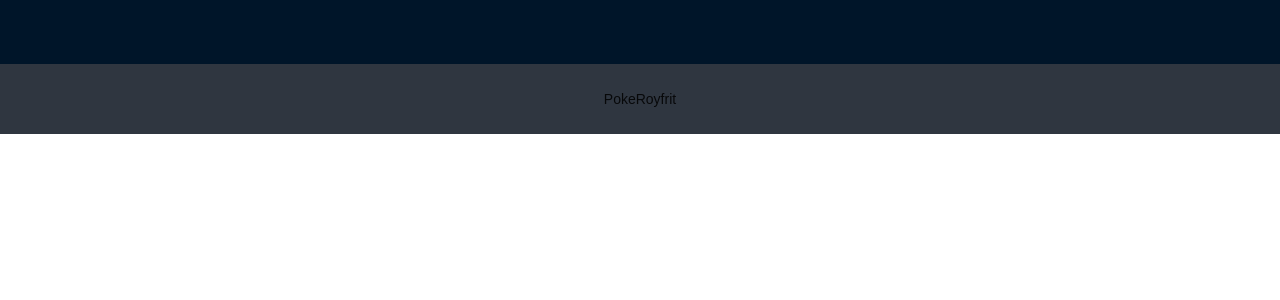
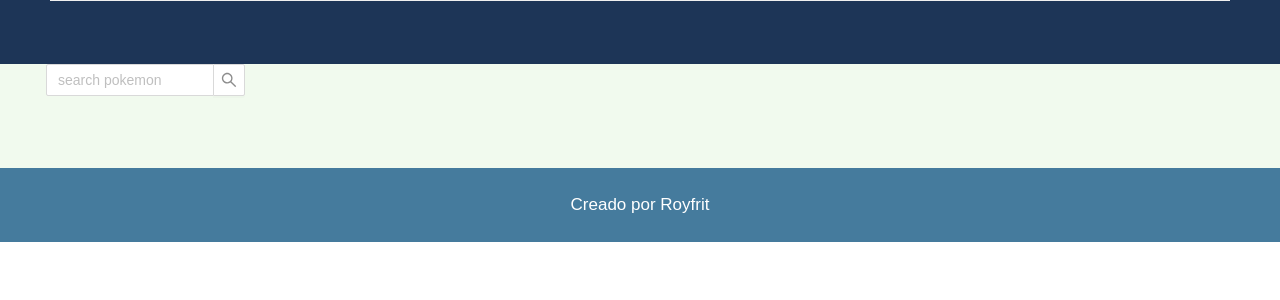
Before and after one commit to Royfrit/PokedexRoyfrit, a React (Create React App) app: page / in a window 1280 px wide. Shown: the top 300 px of the page. Built offline with nearby package versions, Linux system fonts and the light colour scheme; no server answers.

Commit message:
integre sass, seach

```diff
--- a/src/components/generatePokemon.jsx
+++ b/src/components/generatePokemon.jsx
@@ -1,20 +1,29 @@
 import React from 'react';
 import { toFirstCharUppercase, GET_POKEMON_IMG_FULL } from "../constante";
-import { Descriptions} from 'antd';
+import { Descriptions, Button } from 'antd';
+import '../styles/pages/generatePokemon.scss'
 
-const GeneratePokemonJSX = (pokemon) => {
-    const { name, id, abilities, types, sprites, stats, base_experience } = pokemon.pokemon;
+const GeneratePokemonJSX = (props) => {
+    console.log(props);
+    const { name, id, abilities, types, sprites, stats, base_experience } = props.pokemon;
     const fullImageUrl = `${GET_POKEMON_IMG_FULL}${id}.png`;
     return (
       <>
-        <div style={{ padding: '35px 75px 0 75px' }}>
-          <div style={{textAlign: 'center'}}> {`${id}.`} {toFirstCharUppercase(name)} <img width= {'400'} src={fullImageUrl}></img></div>
-          <Descriptions title="Especificaciones del Pokemón" bordered>
-            <Descriptions.Item label="Nombre">{toFirstCharUppercase(name)}</Descriptions.Item>
-            <Descriptions.Item label="Abilidades">
+        <div className="PokeDescription">
+          <div className="PokeDescription__DivButton">
+            <Button className="PokeDescription__Button" type="primary" onClick={() => props.history.history.push('/')}>
+                Back
+            </Button>
+          </div>
+          <div className="PokeDescription__Img">
+            <img className="PokeDescription__ImgDimension" src={fullImageUrl}></img>
+          </div>
+          <Descriptions className="PokeDescription__specs" title="Details" bordered>
+            <Descriptions.Item label="Name">{toFirstCharUppercase(name)}</Descriptions.Item>
+            <Descriptions.Item label="Abilities">
               {abilities.map(item => (<p>{item.ability.name}</p>))}
             </Descriptions.Item>
-            <Descriptions.Item label="Tipo">
+            <Descriptions.Item label="Type">
               {types.map(item => (<p>{item.type.name}</p>))}
             </Descriptions.Item>
             <Descriptions.Item label="Version Shiny">
@@ -23,7 +32,7 @@ const GeneratePokemonJSX = (pokemon) => {
             <Descriptions.Item label="Stats">
               {stats.map(item => (<p>{item.base_stat}</p>))}
             </Descriptions.Item>
-            <Descriptions.Item label="Experiencia Base" span={3}>
+            <Descriptions.Item label="Base Experience" span={3}>
               <p>{base_experience}</p>
             </Descriptions.Item>
           </Descriptions>
--- a/src/index.js
+++ b/src/index.js
@@ -5,19 +5,20 @@ import * as serviceWorker from "./serviceWorker";
 import { Router } from "react-router-dom";
 import { createBrowserHistory } from "history";
 import {Layout, Menu } from 'antd';
+import '../src/styles/pages/index.scss'
 const { Header, Footer } = Layout;
+
 
 const history = createBrowserHistory();
 ReactDOM.render(
   <React.StrictMode>
     <Router history={history}>
     <Layout className="layout">
-      <Header>
-      <div className="logo" />
-      <Menu theme="dark" mode="horizontal" defaultSelectedKeys={['2']}/>
+      <Header className="layout__header">
+        <Menu  mode="horizontal" defaultSelectedKeys={['2']}/>
       </Header>
         <App />
-        <Footer style={{ textAlign: 'center', background: '#2f3640'}}>PokeRoyfrit</Footer>
+        <Footer className="layout__footer">Creado por Royfrit</Footer>
     </Layout>
     </Router>
   </React.StrictMode>,
--- a/src/pages/layoutHome.jsx
+++ b/src/pages/layoutHome.jsx
@@ -1,17 +1,19 @@
 import React, { useEffect, useState } from "react";
-import {Col, Row, Card } from 'antd';
+import {Col, Row, Card, Typography, Input  } from 'antd';
 import { toFirstCharUppercase } from "../constante";
 import {serviceApi} from "../services/sevicePokemon"
+import '@styles/pages/layoutHome.scss'
 
 const LayoutHome = (props) => {
   const { history } = props;
-
+  const { Text } = Typography;
   const [pokemonData, setPokemonData] = useState({});
   const { Meta } = Card;
   const [filter, setFilter] = useState("");
-  // const handleSearchChange = (e) => {
-  //   setFilter(e.target.value);
-  // };
+  const { Search } = Input;
+  const handleSearchChange = (e) => {
+    setFilter(e.target.value);
+  };
 
   async function getPoke() {
     let res = await serviceApi();
@@ -25,19 +27,29 @@ const LayoutHome = (props) => {
     const { id, name, sprite } = pokemonData[pokemonId];
 
     return (
-      <Col span={6} key={pokemonId}  style={{padding: '50px'}}>
+        <Col xs={{ span: 26}} md={{ span: 10}} lg={{ span: 6}} key={pokemonId}  className="CardPokemon">
           <Card onClick={() => history.push(`/${id}`)}
-          style={{padding: '40px'}}
+            className="CardPokemon__CardImg"
             hoverable
             cover={<img alt="example" src={`${sprite}`} />}
             >
-          <Meta description={`${id}. ${toFirstCharUppercase(name)}`} />
+            <Meta
+            className="CardPokemon__CardTitle"
+            description={<Text strong>{`${id}. ${toFirstCharUppercase(name)}`}</Text>}/>
+
           </Card>
         </Col>
     );
   };
     return (
       <>
+      <div className="Search">
+        <Search
+          placeholder="search pokemon"
+          onChange={handleSearchChange}
+          style={{ width: 200 }}
+        />
+
         <Row gutter={16} style={{margin: 0}}>
             {Object.keys(pokemonData).map(
               (pokemonId) =>
@@ -45,7 +57,7 @@ const LayoutHome = (props) => {
                 getPokemonCard(pokemonId)
             )}
         </Row>
-
+      </div>
       </>
     )
 }
--- a/src/pages/pokemon.jsx
+++ b/src/pages/pokemon.jsx
@@ -18,7 +18,7 @@ const Pokemon = (props) => {
 
       return (
         <>
-          {pokemon !== undefined && pokemon && <GeneratePokemonJSX pokemon={pokemon}/>}
+          {pokemon !== undefined && pokemon && <GeneratePokemonJSX history={props} pokemon={pokemon}/>}
         </>
       );
 }
--- a/src/styles/main.scss
+++ b/src/styles/main.scss
@@ -6,4 +6,4 @@
 @import 'site';
 
 /** PAGES **/
-// @import '@pages/example';
+@import './pages/layoutHome.scss'
--- /dev/null
+++ b/src/styles/pages/generatePokemon.scss
@@ -0,0 +1,45 @@
+@import '../settings/colors';
+
+.PokeDescription{
+    background: $colorFund;
+
+    &__specs {
+        padding: 0 45px 60px 45px;
+        th {
+            font-size:17px
+        }
+        td {
+            font-size: 17px
+        }
+    }
+    &__Img {
+        text-align: center;
+        padding: 10px;
+    }
+    &__ImgDimension {
+        width: 370px;
+    }
+    &__DivButton {
+        text-align: end;
+        padding: 0 50px 0 0;
+    }
+    &__Button {
+        background: #e63946;
+        border: #e63946;
+    }
+    @media (max-width: 768px) {
+        &__ImgDimension {
+            width: 250px;
+        }
+        &__specs {
+            padding: 0 45px 60px 45px;
+            th {
+                font-size:14px
+            }
+            td {
+                font-size: 14px
+            }
+        }
+    }
+
+}
--- /dev/null
+++ b/src/styles/pages/index.scss
@@ -0,0 +1,16 @@
+@import '../settings/colors';
+
+.layout {
+    &__header {
+        background: $colorNav;
+    }
+    .ant-row {
+        background: $colorFund;
+    }
+    &__footer {
+        background: $colorFooter;
+        text-align: center;
+        color: #fff;
+        font-size: 17px;
+    }
+}
--- /dev/null
+++ b/src/styles/pages/layoutHome.scss
@@ -0,0 +1,22 @@
+@import '../settings/colors';
+
+.CardPokemon {
+    padding: 45px 45px 45px 0 !important;
+    &__CardImg {
+        padding: 40px;
+    }
+    &__CardTitle {
+        text-align: center;
+        font-size: 18px;
+    }
+}
+.Search {
+    padding: 0 0 0 46px;
+    background: $colorFund;
+}
+
+@media (max-width: 768px) {
+    .CardPokemon{
+        margin: auto;
+    }
+}
--- /dev/null
+++ b/src/styles/settings/_colors.scss
@@ -0,0 +1,10 @@
+$colorNav: #1d3557;
+$colorFund: #f1faee;
+$colorFooter: #457b9d;
+
+
+$colors: (
+  colorPrimary: $colorNav,
+  colorSecundary: $colorFund,
+  colorTerciary: $colorFooter
+);
--- a/src/styles/settings/_global.scss
+++ b/src/styles/settings/_global.scss
@@ -7,5 +7,5 @@ $font-path: '../';
 $icons-path: '../';
 
 $site-font-family: 'Arial';
-$site-font-size: 16px;
+$site-font-size: 66px;
 $site-text-color: #666;
```
Lines whose indentation alone changed are shown as unchanged.
